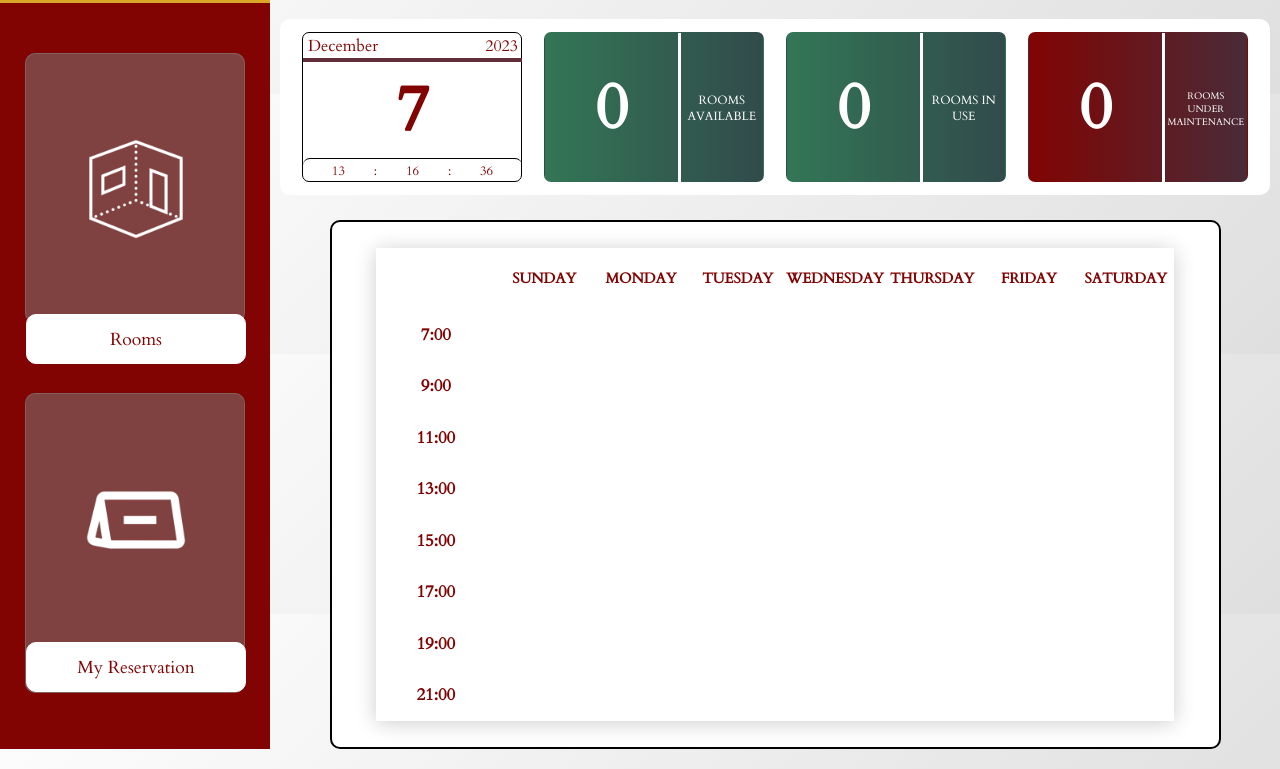
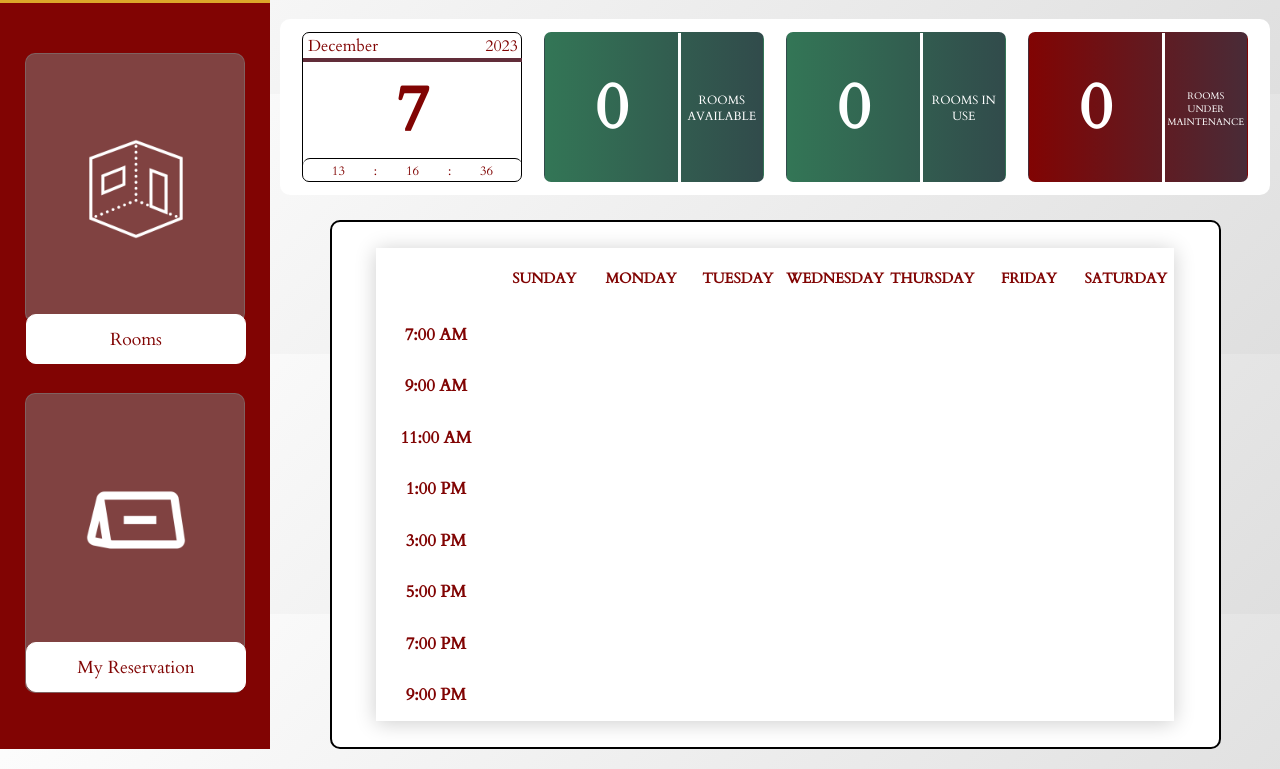
Before and after one commit to CMPE-40062-Azure-Python/CEA-ROOM-INFORMATION-SYSTEM, a Flask app: page /student-rep/home in a window 1280 px wide. Shown: the part 166-935 px from the top of the page. Run offline with Flask 3, Linux system fonts and the light colour scheme; data that the repository does not hold is empty.

Commit message:
Add log messages to see input for schedule

```diff
--- a/website/static/student-rep/student-rep-home.js
+++ b/website/static/student-rep/student-rep-home.js
@@ -311,8 +311,52 @@ function MenuIconClick() {
 
 document.querySelector('.Menu_icon').addEventListener('click', MenuIconClick);
 
+function calculateGridRow(time) {
+    let timeObj = {
+        "7:00 AM": 1,
+        "7:30 AM": 2,
+        "8:00 AM": 3,
+        "8:30 AM": 4,
+        "9:00 AM": 5,
+        "9:30 AM": 6,
+        "10:00 AM": 7,
+        "10:30 AM": 8,
+        "11:00 AM": 9,
+        "11:30 AM": 10,
+        "12:00 PM": 11,
+        "12:30 PM": 12,
+        "1:00 PM": 13,
+        "1:30 PM": 14,
+        "2:00 PM": 15,
+        "2:30 PM": 16,
+        "3:00 PM": 17,
+        "3:30 PM": 18,
+        "4:00 PM": 19,
+        "4:30 PM": 20,
+        "5:00 PM": 21,
+        "5:30 PM": 22,
+        "6:00 PM": 23,
+        "6:30 PM": 24,
+        "7:00 PM": 25,
+        "7:30 PM": 26,
+        "8:00 PM": 27,
+        "8:30 PM": 28,
+        "9:00 PM": 29,
+    };
 
+    // Debugging: Log the input time
+    console.log('Input time:', time);
 
+    let [timeValue, period] = time.split(' ');
+
+    // Check if the time is in AM or PM and adjust accordingly
+    let row = timeObj[`${timeValue} ${period === 'PM' && timeValue !== '12:00' ? 'PM' : 'AM'}`];
+
+    // Debugging: Log the calculated row
+    console.log('Calculated row:', row);
+
+    return row;
+}
 
 // Class Schedule
 document.addEventListener('DOMContentLoaded', function () {
@@ -331,23 +375,28 @@ document.addEventListener('DOMContentLoaded', function () {
             let startValue = document.querySelector("#start-select").value;
             let endValue = document.querySelector("#end-select").value;
 
-            // Convert selected times to 24-hour format
-            let startTime = startValue.split(' ')[0];
-            let endTime = endValue.split(' ')[0];
+            // Debugging: Log the input start and end times
+            console.log('Start time:', startValue, 'End time:', endValue);
 
-            let startRow = calculateGridRow(startTime);
-            let endRow = calculateGridRow(endTime);
+            let startRow = calculateGridRow(startValue);
+            let endRow = calculateGridRow(endValue);
+
+            // Debugging: Log the calculated startRow and endRow
+            console.log('Start row:', startRow, 'End row:', endRow);
 
             let startArea = `a${startRow}-${column}`;
             let endArea = `a${endRow}-${column}`;
+
+            // Debugging: Log the calculated startArea and endArea
+            console.log('Start area:', startArea, 'End area:', endArea);
 
             let eventDiv = document.createElement('div');
             eventDiv.className = 'event';
             eventDiv.style.backgroundColor = 'yellow';
             eventDiv.textContent = 'Class';
 
-            // Use grid areas to position the event
-            eventDiv.style.gridArea = `${startArea} / ${column} / ${endArea} / ${column + 1}`;
+            // Use grid areas to position the event only for the selected time
+            eventDiv.style.gridArea = `${startArea} / ${column} / ${endArea} / ${column}`;
 
             document.querySelector('.content').appendChild(eventDiv);
 
@@ -357,39 +406,3 @@ document.addEventListener('DOMContentLoaded', function () {
         });
     });
 });
-
-function calculateGridRow(time) {
-    let timeObj = {
-        "7:00 AM": 1,
-        "7:30 AM": 2,
-        "8:00 AM": 3,
-        "8:30": 4,
-        "9:00": 5,
-        "9:30": 6,
-        "10:00": 7,
-        "10:30": 8,
-        "11:00": 9,
-        "11:30": 10,
-        "12:00": 11,
-        "12:30": 12,
-        "1:00": 13,
-        "1:30": 14,
-        "2:00": 15,
-        "2:30": 16,
-        "3:00": 17,
-        "3:30": 18,
-        "4:00": 19,
-        "4:30": 20,
-        "5:00": 21,
-        "5:30": 22,
-        "6:00": 23,
-        "6:30": 24,
-        "7:00 PM": 25,
-        "7:30 PM": 26,
-        "8:00 PM": 27,
-        "8:30 PM": 28,
-        "9:00 PM": 29,
-    };
-
-    return timeObj[time];
-}
--- a/website/templates/student-rep/student-rep-home.html
+++ b/website/templates/student-rep/student-rep-home.html
@@ -206,15 +206,14 @@
                             <div class="col col-7">Saturday</div>
                         </div>
                         <div class="times">
-                            <div class="row row-1">7:00</div>
-                            <div class="row row-2">9:00</div>
-                            <div class="row row-3">11:00</div>
-                            <div class="row row-4">13:00</div>
-                            <div class="row row-5">15:00</div>
-                            <div class="row row-6">17:00</div>
-                            <div class="row row-7">19:00</div>
-                            <div class="row row-8">21:00</div>
-
+                            <div class="row row-1">7:00 AM</div>
+                            <div class="row row-2">9:00 AM</div>
+                            <div class="row row-3">11:00 AM</div>
+                            <div class="row row-4">1:00 PM</div>
+                            <div class="row row-5">3:00 PM</div>
+                            <div class="row row-6">5:00 PM</div>
+                            <div class="row row-7">7:00 PM</div>
+                            <div class="row row-8">9:00 PM</div>
                         </div>
                         <div class="content">
                             <div id="1"></div>
```
